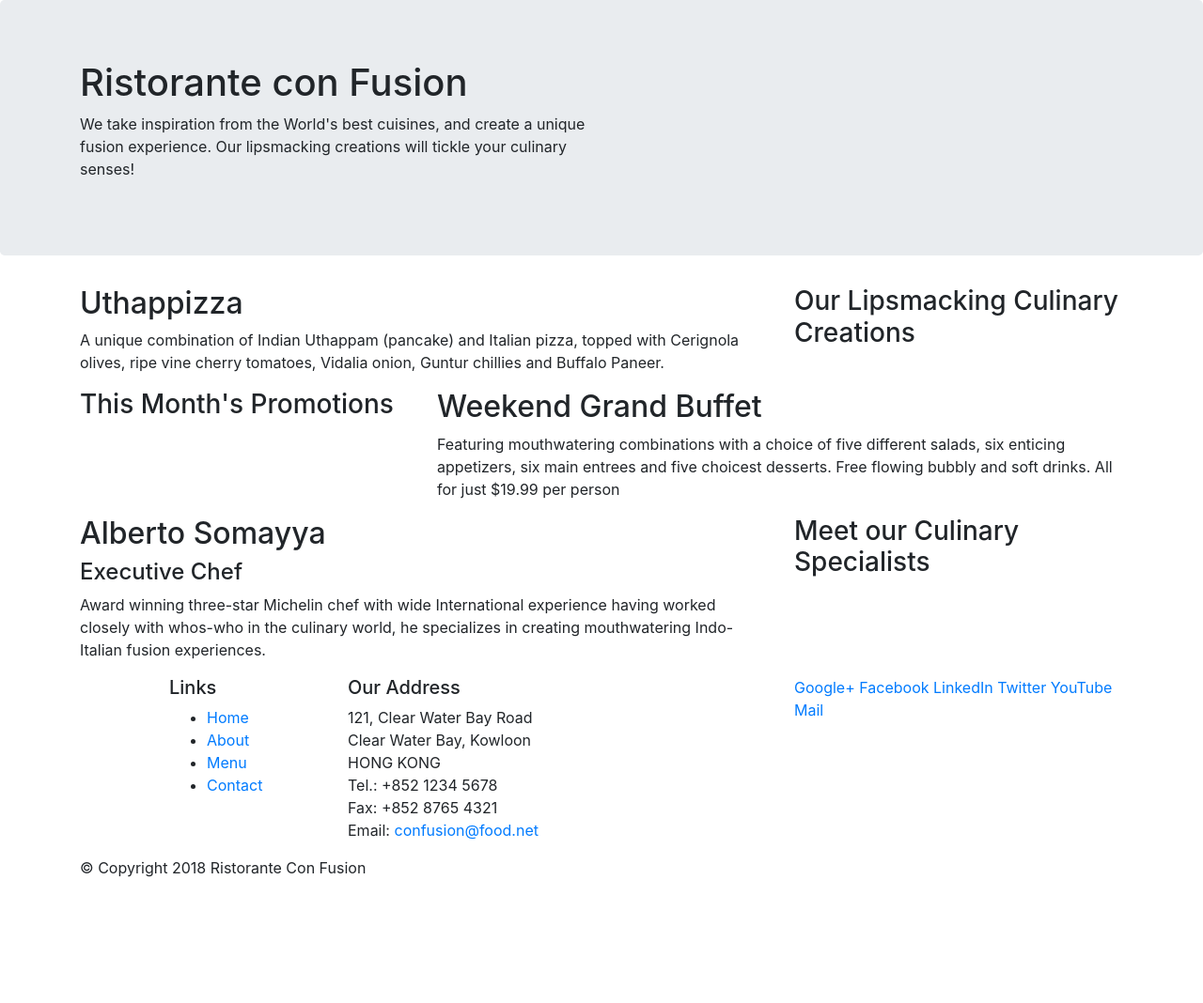
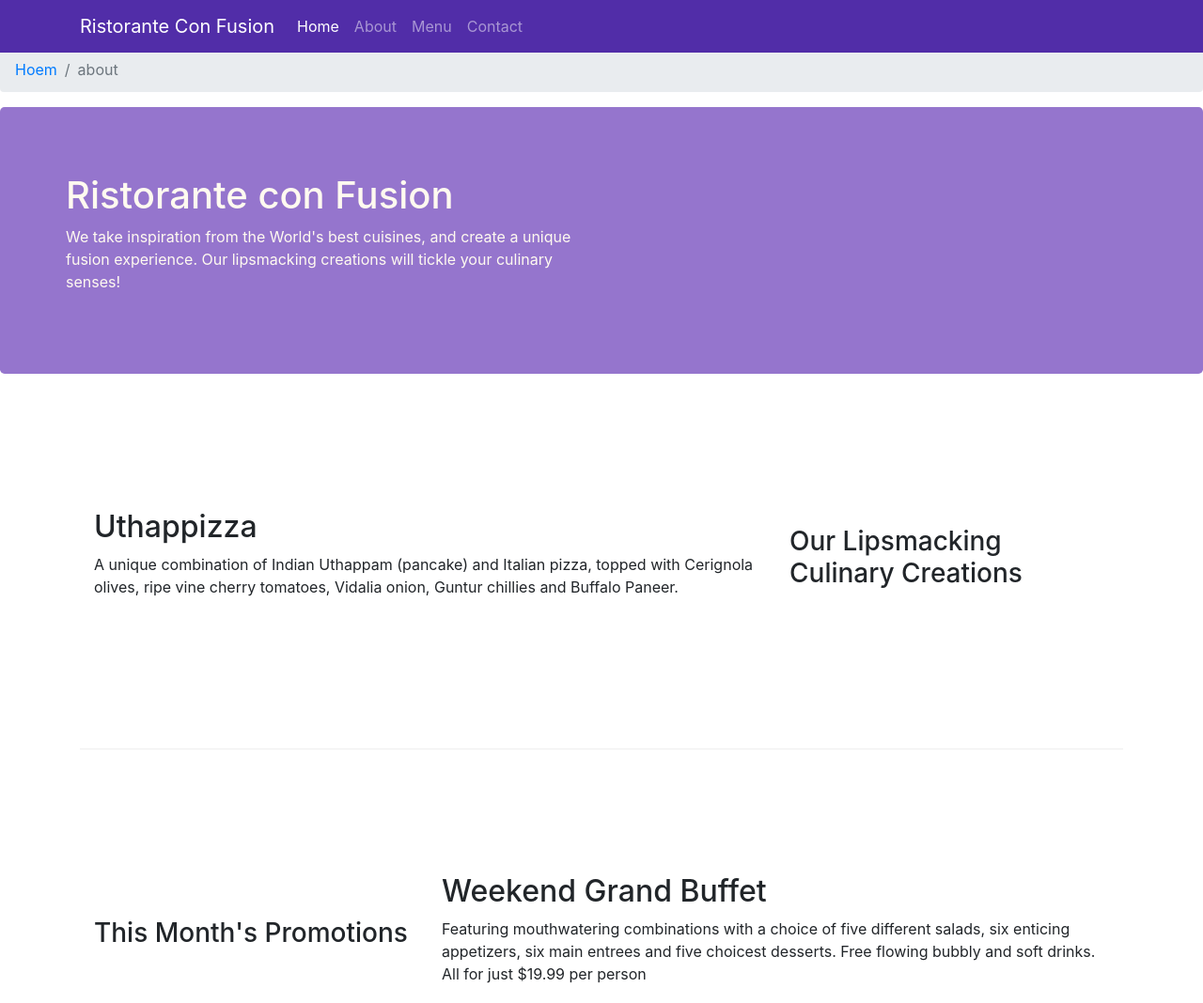
Before and after one commit to AhmedAliAhmedMostafa/BootStrap-Learning, a website: page index.html in a window 1280 px wide. Shown: the top 1068 px of the page at 94% size. Before the commit the page ends 952 px from the top, so only its background shows below. Drawn offline with nearby package versions, Linux system fonts and the light colour scheme.

Commit message:
navigation men

```diff
--- /dev/null
+++ b/css/styles.css
@@ -0,0 +1,35 @@
+body{
+  padding: 50px 0px 0px 0px;
+}
+.row-header{
+  margin:0px auto;
+  padding:0px;
+}
+
+.row-content {
+  margin:0px auto;
+  padding: 50px 0px 50px 0px;
+  border-bottom: 1px ridge;
+  min-height:400px;
+}
+
+.footer{
+  background-color: #D1C4E9;
+  margin:0px auto;
+  padding: 20px 0px 20px 0px;
+}
+.jumbotron {
+  padding:70px 30px 70px 30px;
+  margin:0px auto;
+  background: #9575CD ;
+  color:floralwhite;
+}
+
+address{
+  font-size:80%;
+  margin:0px;
+  color:#0f0f0f;
+}
+.navbar-dark {
+  background-color: #512DA8;
+}
--- a/index.html
+++ b/index.html
@@ -9,13 +9,42 @@
 
       <!-- Bootstrap CSS -->
       <link rel="stylesheet" href="node_modules/bootstrap/dist/css/bootstrap.min.css">
+      <link rel="stylesheet" href="./css/styles.css">
     <title>Ristorante Con Fusion</title>
 </head>
 
 <body>
+    <nav class="navbar navbar-dark  navbar-expand-sm fixed-top">
+        <div class="container">
+            <button class="navbar-toggler" type="" data-toggle="collapse" data-target="#Navbar">
+                <span class="navbar-toggler-icon"></span>
+            </button>
+            <a href="#" class="navbar-brand"> Ristorante Con Fusion</a>
+            <div class="collapse navbar-collapse" id="Navbar">
+                <ul class="navbar-nav">
+                    <li class="nav-item active">
+                        <a href="#" class="nav-link">Home</a>
+                    </li>
+                    <li class="nav-item">
+                        <a href="#" class="nav-link">About</a>
+                    </li>
+                    <li class="nav-item">
+                        <a href="#" class="nav-link">Menu</a>
+                    </li>
+                    <li class="nav-item">
+                        <a href="#" class="nav-link">Contact</a>
+                    </li>
+                </ul>
+            </div>
+        </div>
 
+    </nav>
+    <ol class="col-12 breadcrumb">
+        <li class="breadcrumb-item "><a href="#">Hoem</a></li>
+        <li class="breadcrumb-item active">about</li>
+    </ol>
     <header class="jumbotron">
-        <div class="container">
+        <div class="container row-header">
             <div class="row">
                 <div class="col-sm-6">
                     <h1>Ristorante con Fusion</h1>
@@ -28,7 +57,7 @@
     </header>
 
     <div class="container">
-        <div class="row">
+        <div class="row row-content align-items-center">
             <div class="col-12 col-sm-3 col-md-4 order-last">
                 <h3>Our Lipsmacking Culinary Creations</h3>
             </div>
@@ -39,7 +68,7 @@
         </div>
 
 
-        <div class="row">
+        <div class="row row-content align-items-center">
             <div class="col-12 col-sm-3 col-md-4">
                 <h3>This Month's Promotions</h3>
             </div>
@@ -49,7 +78,7 @@
             </div>
         </div>
 
-        <div class="row">
+        <div class="row row-content align-items-center">
             <div class="col-12 col-sm-3 col-md-4 order-last">
                 <h3>Meet our Culinary Specialists</h3>
             </div>
@@ -61,12 +90,12 @@
         </div>
     </div>
 
-    <footer>
-        <div class="container">
+    <footer class="footer">
+        <div class="container ">
             <div class="row">
                 <div class="col-4 col-sm-2 offset-1">
                     <h5>Links</h5>
-                    <ul>
+                    <ul class="list-unstyled">
                         <li><a href="#">Home</a></li>
                         <li><a href="#">About</a></li>
                         <li><a href="#">Menu</a></li>
@@ -84,8 +113,8 @@
 		              Email: <a href="mailto:confusion@food.net">confusion@food.net</a>
 		           </address>
                 </div>
-                <div class="col-12 col-sm-4">
-                    <div>
+                <div class="col-12 col-sm-4 align-self-center">
+                    <div class="text-center">
                         <a href="http://google.com/+">Google+</a>
                         <a href="http://www.facebook.com/profile.php?id=">Facebook</a>
                         <a href="http://www.linkedin.com/in/">LinkedIn</a>
@@ -95,7 +124,7 @@
                     </div>
                 </div>
            </div>
-           <div class="row">
+           <div class="row justify-content-center">
                 <div class="col-auto">
                     <p>© Copyright 2018 Ristorante Con Fusion</p>
                 </div>
```
